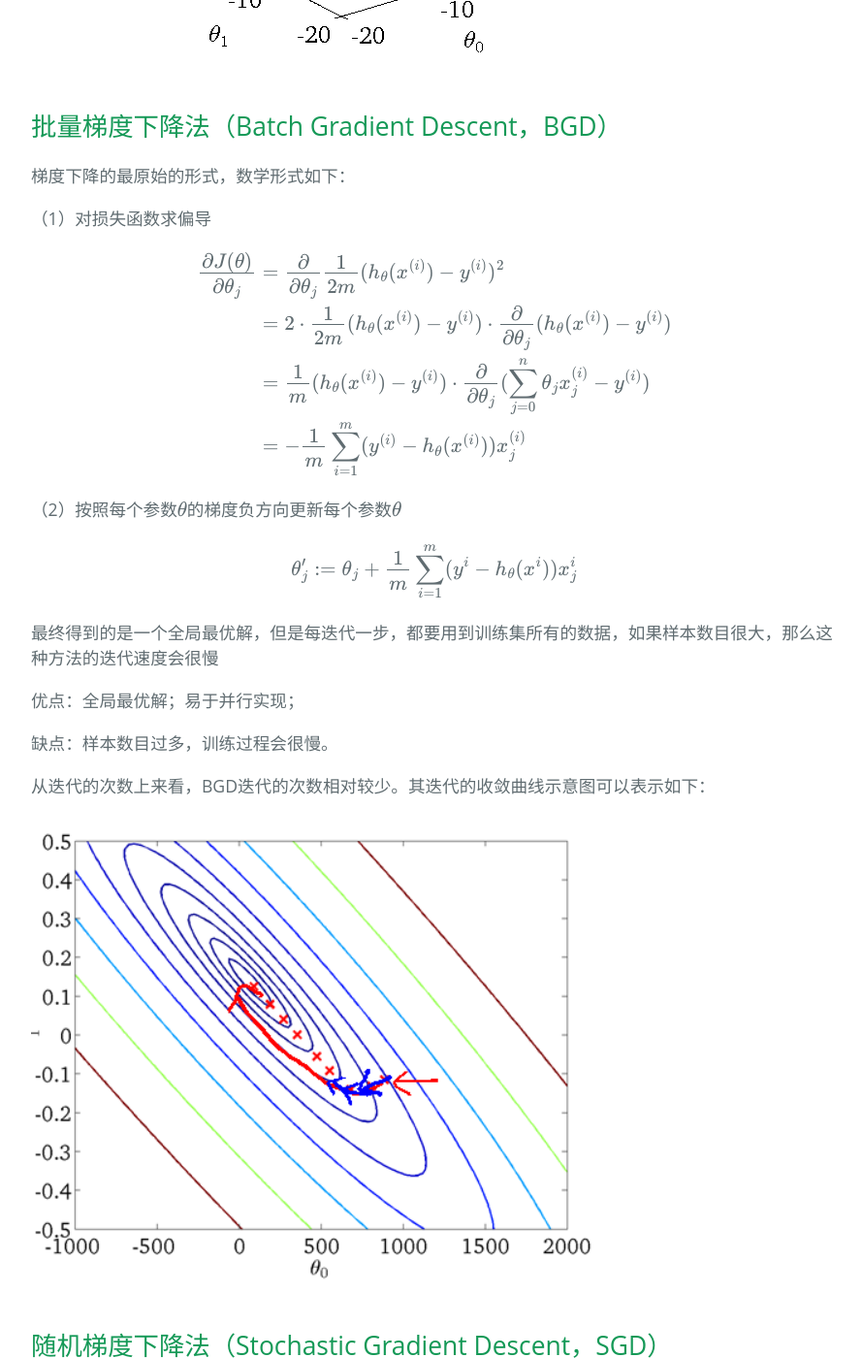
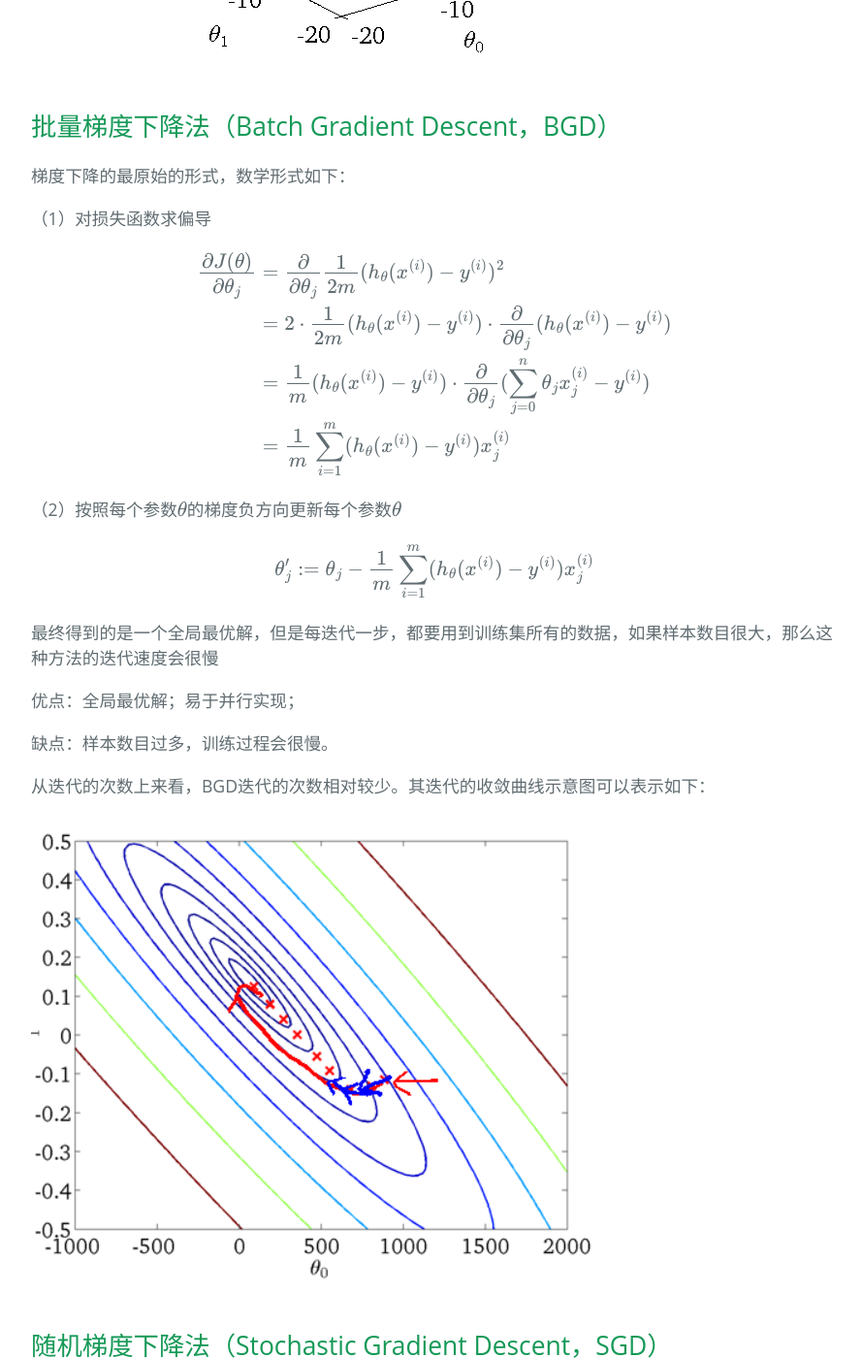
Before and after one commit to Tao-kun/Tao-kun.github.io, a Jekyll site: the page built from _posts/2017-04-25-gradient-descent.markdown, in a window 1280 px wide and 1400 px high, scrolled down 1214 px. Shown: the whole window at 97% size, without its empty margins (192-1081 px from the left). Built offline with Jekyll 4.4.1, drawn with Linux system fonts in a browser that asks for light colours; some web fonts are replaced; formulas are drawn with MathJax 3; some of the changed text lies outside the part shown.

Commit message:
change ^i to ^{(i)}

```diff
--- a/_posts/2017-04-25-gradient-descent.markdown
+++ b/_posts/2017-04-25-gradient-descent.markdown
@@ -28,12 +28,12 @@ $$ \begin{equation}\begin{split}
 &=\frac{\partial}{\partial \theta_j} \frac{1}{2m} (h_{\theta}(x^{(i)})-y^{(i)})^2 \\
 &=2\cdot\frac{1}{2m}(h_{\theta}(x^{(i)})-y^{(i)})\cdot\frac{\partial}{\partial \theta_j}(h_{\theta}(x^{(i)})-y^{(i)}) \\
 &=\frac{1}{m}(h_{\theta}(x^{(i)})-y^{(i)})\cdot\frac{\partial}{\partial \theta_j}(\sum_{j=0}^n\theta_jx_j^{(i)}-y^{(i)}) \\
-&=-\frac{1}{m}\sum_{i=1}^{m}(y^{(i)}-h_{\theta}(x^{(i)}))x_j^{(i)}
+&=\frac{1}{m}\sum_{i=1}^{m}(h_{\theta}(x^{(i)})-y^{(i)})x_j^{(i)}
 \end{split}\end{equation}$$
 
 （2）按照每个参数$$\theta$$的梯度负方向更新每个参数$$\theta$$
 
-$$\theta_j':=\theta_j+\frac{1}{m}\sum_{i=1}^{m}(y^i-h_{\theta}(x^i))x_j^i$$
+$$\theta_j':=\theta_j-\frac{1}{m}\sum_{i=1}^{m}(h_{\theta}(x^{(i)})-y^{(i)})x_j^{(i)}$$
 
 最终得到的是一个全局最优解，但是每迭代一步，都要用到训练集所有的数据，如果样本数目很大，那么这种方法的迭代速度会很慢
 
@@ -53,8 +53,8 @@ $$\theta_j':=\theta_j+\frac{1}{m}\sum_{i=1}^{m}(y^i-h_{\theta}(x^i))x_j^i$$
 
 $$
  \begin{equation}\begin{split}
- J(\theta)&=\frac{1}{m}\sum_{i=1}^{m}\frac{1}{2}(y^i-h_{\theta}(x^i))^2 \\
- &=\frac{1}{m}\sum_{i=1}^{m}cost(\theta,(x^i,y^i))
+ J(\theta)&=\frac{1}{m}\sum_{i=1}^{m}\frac{1}{2}(y^{(i)}-h_{\theta}(x^{(i)}))^2 \\
+ &=\frac{1}{m}\sum_{i=1}^{m}cost(\theta,(x^{(i)},y^{(i)}))
  \end{split}\end{equation} \\
  cost(\theta,(x^i,y^i))=\frac{1}{2}(y^i-h_{\theta}(x^i))^2
 $$
@@ -76,7 +76,7 @@ $$\theta_j':=\theta_j+(y^i-h_{\theta}(x^i))x_j^i$$
 ## 小批量梯度下降法（Mini-atch Gradient Descent，MBGD）
 MBGD是BGD和SGD的折衷，MBGD在每次更新参数时使用b个样本，迭代公式为：
 
-$$\theta_j':=\theta_j-\alpha\frac{1}{b}\sum_{k=i}^{i+9}(h_{\theta}(x^{(k)})-y^{(k)})x_j^{(k)}$$
+$$\theta_j':=\theta_j-\alpha\frac{1}{b}\sum_{k=i}^{i+b-1}(h_{\theta}(x^{(k)})-y^{(k)})x_j^{(k)}$$
 
 其中，$$\alpha$$表示_学习率_(_Learning Rate_)
 
```
